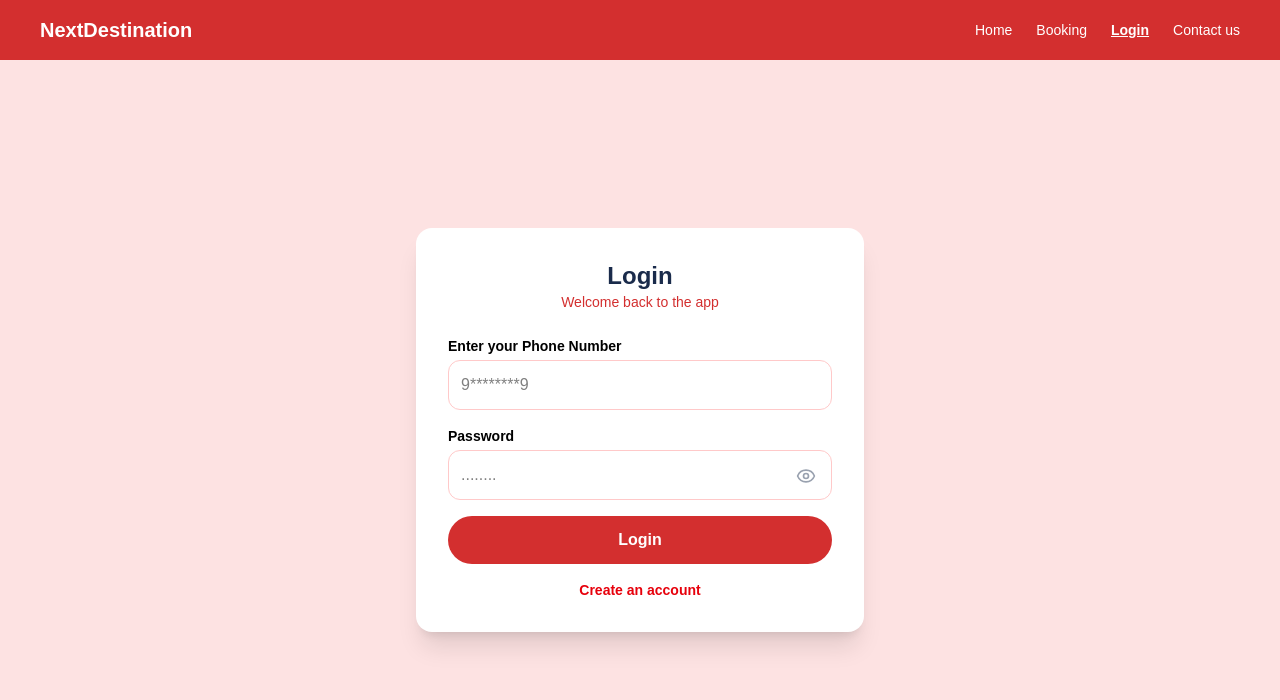
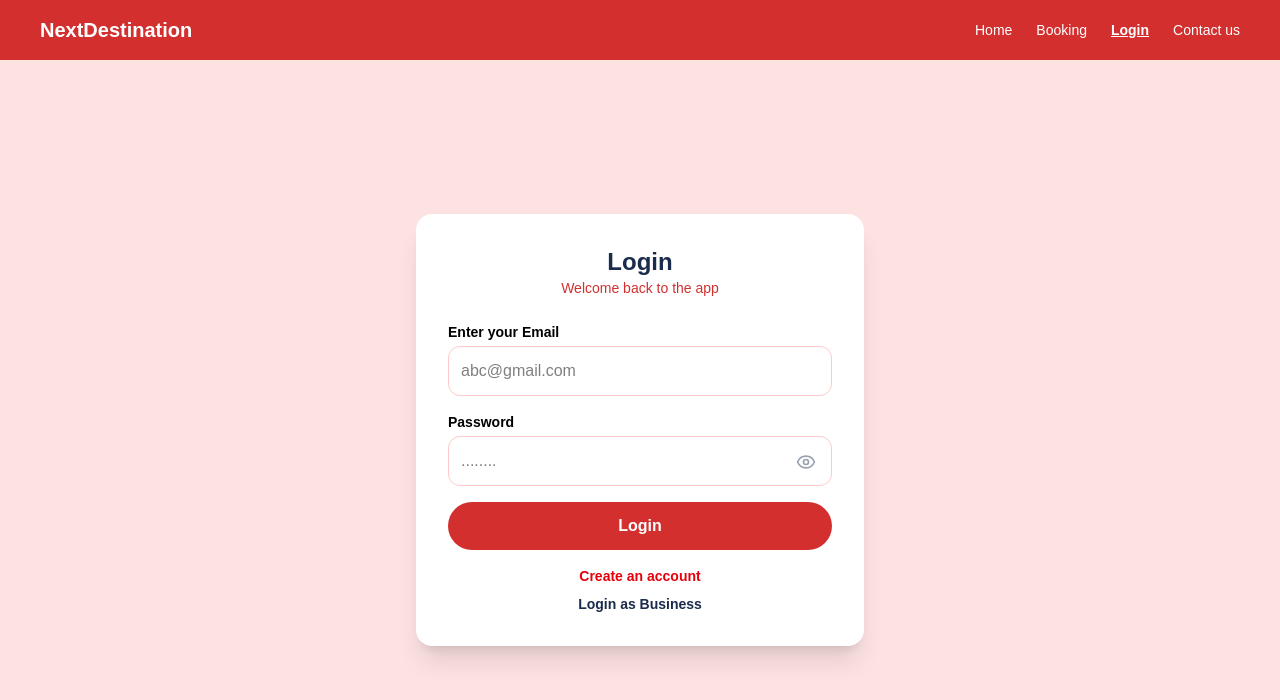
Before and after one commit to Rikchhen/NextDestination_web_Frontend, a Next.js app: page /login in a window 1280 px wide. Shown: the top 700 px of the page. Built offline with nearby package versions, Linux system fonts and the light colour scheme; no server answers.

Commit message:
app/(auth)/_components/LoginForm.tsx modified

```diff
--- a/app/(auth)/_components/LoginForm.tsx
+++ b/app/(auth)/_components/LoginForm.tsx
@@ -6,19 +6,22 @@ import { Eye } from "lucide-react";
 import { useRouter } from "next/navigation";
 import Link from "next/link";
 import { useState, useTransition } from "react";
-import {z} from 'zod'
 import { handleLogin } from "@/lib/actions/auth-action";
 
 export default function LoginForm() {
   const router = useRouter();
-  const [error, setError]= useState("");
-  const[isPending,setTransition]=useTransition();
+  const [error, setError] = useState("");
+  const [isPending, setTransition] = useTransition();
 
-  const { register, handleSubmit, formState: { errors } } = useForm<LoginFormData>({
+  const {
+    register,
+    handleSubmit,
+    formState: { errors },
+  } = useForm<LoginFormData>({
     resolver: zodResolver(loginSchema),
   });
 
-  const onSubmit =async (data: LoginFormData) => {
+  const onSubmit = async (data: LoginFormData) => {
     setError("");
     try {
       const res = await handleLogin(data);
@@ -26,10 +29,8 @@ export default function LoginForm() {
         throw new Error(res.message || "Login Failed");
       }
 
-      //   await checkAuth();
-      // handle transition
       setTransition(() => {
-        router.push("/auth/dashboard");
+        router.push("/home");
       });
     } catch (err: any) {
       setError(err.message || "Login Failed");
@@ -39,24 +40,69 @@ export default function LoginForm() {
   return (
     <div className="bg-white p-8 rounded-2xl shadow-xl w-full max-w-md">
       <h2 className="text-2xl font-bold text-center text-[#1a2b4b]">Login</h2>
-      <p className="text-[#d32f2f] text-center text-sm mb-6">Welcome back to the app</p>
+      <p className="text-[#d32f2f] text-center text-sm mb-6">
+        Welcome back to the app
+      </p>
+
       <form onSubmit={handleSubmit(onSubmit)} className="space-y-4">
         <div>
-          <label className="block text-sm text-black font-semibold mb-1">Enter your Phone Number</label>
-          <input {...register("phoneNumber")} placeholder="9********9"
-          className=" w-full p-3 border border-red-200 rounded-xl text-black focus:ring-2 focus:ring-red-500 outline-none" />
-          {errors.phoneNumber && <p className="text-black-500 text-xs mt-1">{errors.phoneNumber.message as string}</p>}
+          <label className="block text-sm text-black font-semibold mb-1">
+            Enter your Email
+          </label>
+          <input
+            {...register("email")}
+            placeholder="abc@gmail.com"
+            className="w-full p-3 border border-red-200 rounded-xl text-black focus:ring-2 focus:ring-red-500 outline-none"
+          />
+          {errors.email && (
+            <p className="text-black-500 text-xs mt-1">
+              {errors.email.message as string}
+            </p>
+          )}
         </div>
+
         <div className="relative">
-          <label className="block text-sm text-black font-semibold mb-1">Password</label>
-          <input {...register("password")} type="password" placeholder="........"
-          className="w-full p-3 border border-red-200 rounded-xl text-black focus:ring-2 focus:ring-red-500 outline-none" />
+          <label className="block text-sm text-black font-semibold mb-1">
+            Password
+          </label>
+          <input
+            {...register("password")}
+            type="password"
+            placeholder="........"
+            className="w-full p-3 border border-red-200 rounded-xl text-black focus:ring-2 focus:ring-red-500 outline-none"
+          />
           <Eye className="absolute right-4 top-10 text-gray-400" size={20} />
-          {errors.password && <p className="text-red-500 text-xs mt-1">{errors.password.message as string}</p>}
+          {errors.password && (
+            <p className="text-red-500 text-xs mt-1">
+              {errors.password.message as string}
+            </p>
+          )}
         </div>
-        <button className="w-full bg-[#d32f2f] text-white py-3 rounded-full font-bold hover:bg-red-700 transition">Login</button>
+
+        {error && <p className="text-red-500 text-sm text-center">{error}</p>}
+
+        <button
+          type="submit"
+          disabled={isPending}
+          className="w-full bg-[#d32f2f] text-white py-3 rounded-full font-bold hover:bg-red-700 transition disabled:opacity-60"
+        >
+          {isPending ? "Logging in..." : "Login"}
+        </button>
       </form>
-      <Link href="/register" className="text-red-600 font-bold text-sm block mt-4 text-center">Create an account</Link>
+
+      <Link
+        href="/register"
+        className="text-red-600 font-bold text-sm block mt-4 text-center"
+      >
+        Create an account
+      </Link>
+
+      <Link
+        href="/business/login"
+        className="text-[#1a2b4b] font-bold text-sm block mt-2 text-center"
+      >
+        Login as Business
+      </Link>
     </div>
   );
 }
```
